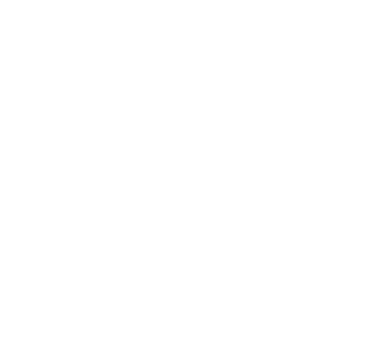
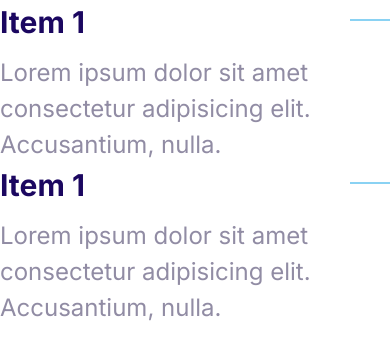
Before and after one commit to Seanpdoyle05/moshify, a plain HTML site: page index.html in a window 390 px wide. Drawn offline with Linux system fonts and the light colour scheme.

Commit message:
Build a collapsible component.

```diff
--- a/css/styles.css
+++ b/css/styles.css
@@ -530,3 +530,35 @@ h3 {
         margin: 0 2rem;
     }
 }
+
+/* Collapsibles */
+.collapsible__header {
+    display: flex;
+    justify-content: space-between;
+}
+
+.collapsible__heading {
+    margin-top: 0;
+    font-size: 3rem;
+}
+
+.collapsible__line {
+    transform: rotate(-90deg);
+    transition: transform 0.3s;
+}
+
+.collapsible__content {
+    max-height: 0;
+    overflow: hidden;
+    opacity: 0;
+    transition: all 0.3s;
+}
+
+.collapsible--expanded .collapsible__line {
+transform: rotate(0);
+}
+
+.collapsible--expanded .collapsible__content {
+    max-height: 100vh;
+    opacity: 1;
+}
--- a/index.html
+++ b/index.html
@@ -19,5 +19,31 @@
     <link rel="stylesheet" href="css/normalize.css" />
     <link rel="stylesheet" href="css/styles.css" />
   </head>
-  <body></body>
+  <body>
+    <div class="collapsible collapsible--expanded">
+      <header class="collapsible__header">
+        <h2 class="collapsible__heading">Item 1</h2>
+        <svg class="icon icon--white collapsible__line">
+          <use xlink:href="images/sprite.svg#line"></use>
+        </svg>
+      </header>
+      <div class="collapsible__content">
+        Lorem ipsum dolor sit amet consectetur adipisicing elit. Accusantium,
+        nulla.
+      </div>
+    </div>
+    <div class="collapsible collapsible--expanded">
+      <header class="collapsible__header">
+        <h2 class="collapsible__heading">Item 1</h2>
+        <svg class="icon icon--white collapsible__line">
+          <use xlink:href="images/sprite.svg#line"></use>
+        </svg>
+      </header>
+      <div class="collapsible__content">
+        Lorem ipsum dolor sit amet consectetur adipisicing elit. Accusantium,
+        nulla.
+      </div>
+    </div>
+    <script src="js/main.js"></script>
+  </body>
 </html>
--- /dev/null
+++ b/js/main.js
@@ -0,0 +1,6 @@
+const collapsibles = document.querySelectorAll(".collapsible");
+collapsibles.forEach((item) =>
+  item.addEventListener("click", function (){
+    this.classList.toggle("collapsible--expanded");
+  })
+);
```
Also changed, not shown: components/collapsibles.html (added, +11 -0 lines).
